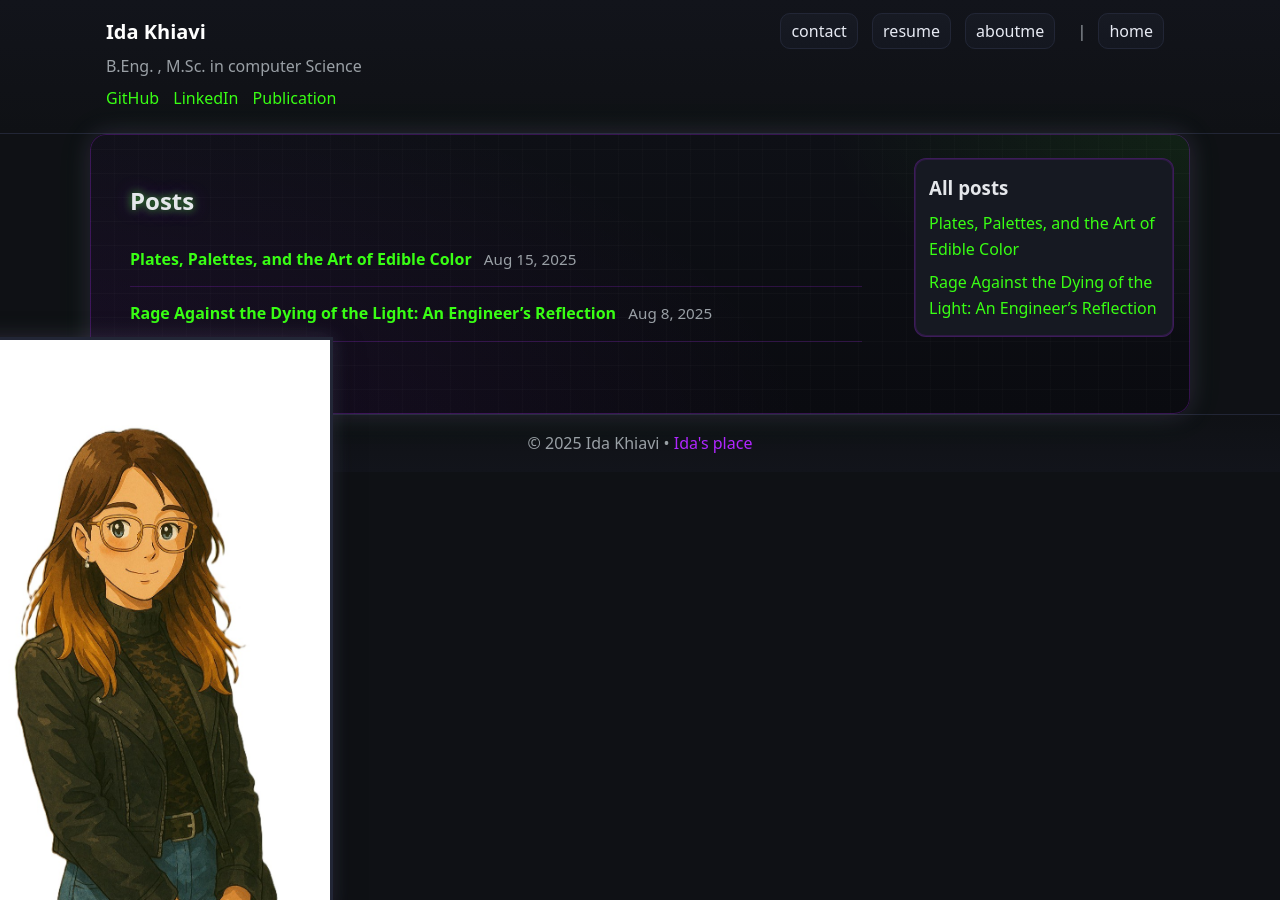
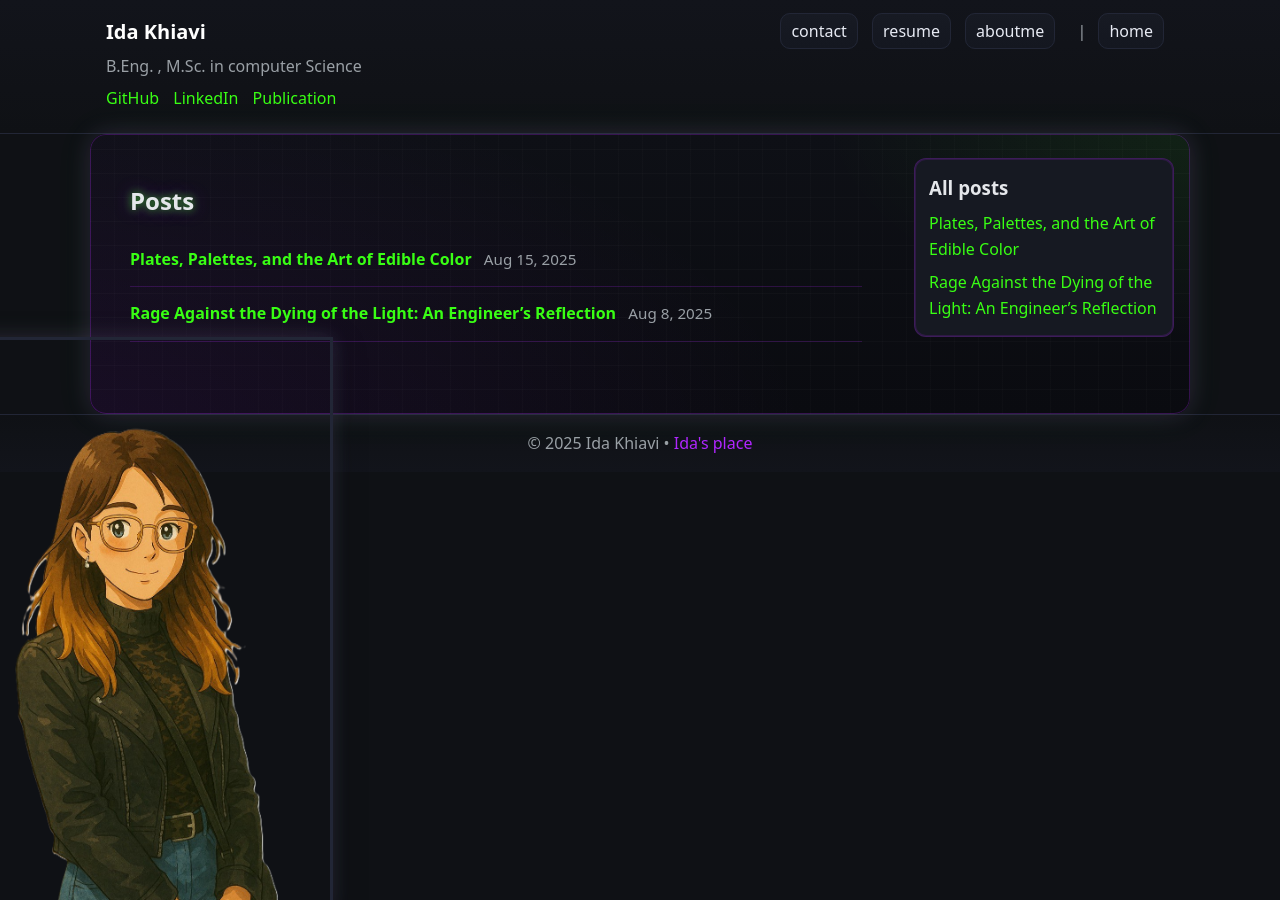
Before and after one commit to idakhiavi/idakhiavi.github.io, a Jekyll site: the page built from index.html, in a window 1280 px wide. Built offline with Jekyll 4.4.1, drawn with Linux system fonts in a browser that asks for light colours.

Commit message:
avatar update

```diff
--- a/index.html
+++ b/index.html
@@ -6,7 +6,7 @@ title: Home
 <div class="home-with-avatar home-arcade">
   <!-- Left margin avatar for homepage -->
   <div class="home-left-image" aria-hidden="true">
-    <img src="{{ "/assets/images/ida.jpg" | relative_url }}" alt="" />
+    <img src="{{ "/assets/images/ida.png" | relative_url }}" alt="" />
     <!-- Decorative only; alt left empty on purpose -->
   </div>
 
```
Also changed, not shown: assets/images/ida.png (added).
